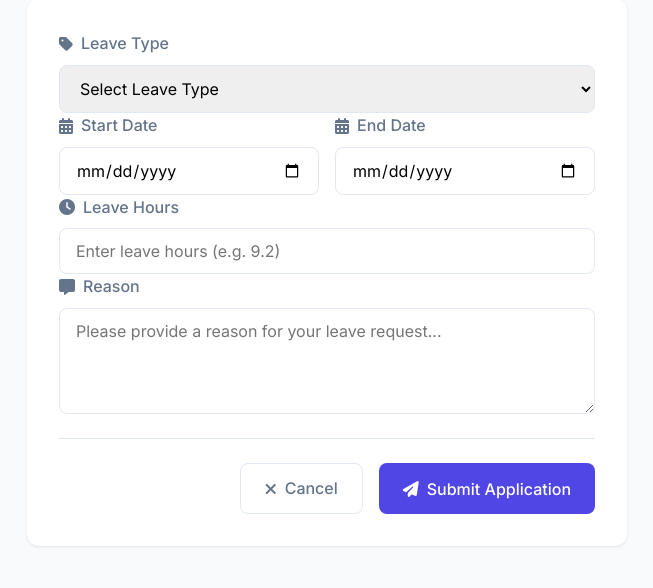
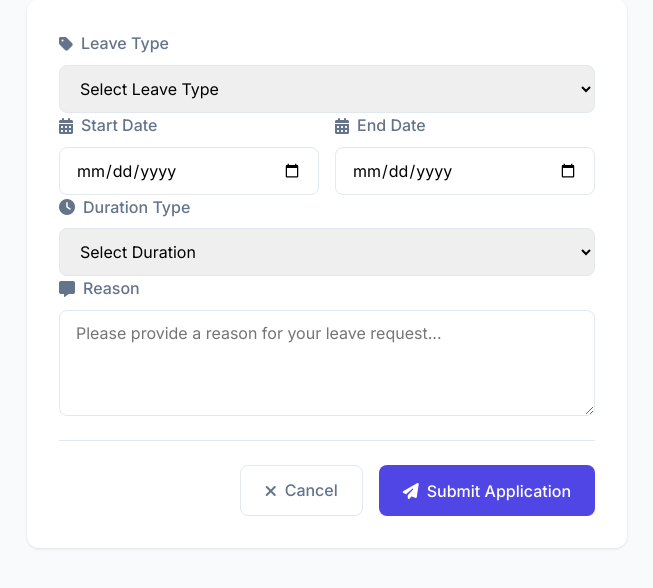
Before and after one commit to rami629914-star/Acebiz-HRMS, a Flask app: page /apply-leave in a window 1280 px wide; the page is wider, and only the part inside the window is pictured. Shown: the part 159-747 px from the top of that part, without its empty margins (5-658 px from the left). Run offline with Flask 3, Linux system fonts and the light colour scheme; a user stored in the database is signed in.

Commit message:
add duration type options: full day, half day, custom hours
- Full Day = 7.36 hrs auto debit
- Half Day = 3.68 hrs auto debit
- Custom Hours = manually enter (2hr, 3hr etc.)
- Auto-calculates total hours based on days x hours per day

Co-Authored-By: Claude Opus 4.6 <noreply@anthropic.com>

```diff
--- a/templates/apply_leave.html
+++ b/templates/apply_leave.html
@@ -43,17 +43,38 @@
 
             <div class="form-row">
                 <div class="form-group">
-                    <label for="hours">
-                        <i class="fas fa-clock"></i> Leave Hours
+                    <label for="duration_type">
+                        <i class="fas fa-clock"></i> Duration Type
                     </label>
-                    <input type="number" id="hours" name="hours" step="0.01" min="0.01" required placeholder="Enter leave hours (e.g. 9.2)">
+                    <select id="duration_type" required>
+                        <option value="">Select Duration</option>
+                        <option value="full_day">Full Day (7.36 hrs)</option>
+                        <option value="half_day">Half Day (3.68 hrs)</option>
+                        <option value="custom">Custom Hours</option>
+                    </select>
                 </div>
             </div>
+
+            <div class="form-row" id="customHoursRow" style="display: none;">
+                <div class="form-group">
+                    <label for="custom_hours">
+                        <i class="fas fa-hourglass-half"></i> Enter Hours
+                    </label>
+                    <input type="number" id="custom_hours" step="0.01" min="0.01" max="7.36" placeholder="e.g. 2, 3, 4.5">
+                </div>
+            </div>
+
+            <!-- Hidden field that actually submits -->
+            <input type="hidden" id="hours" name="hours" value="0">
 
             <div class="form-group" id="daysInfo" style="display: none;">
                 <div class="info-box">
                     <i class="fas fa-info-circle"></i>
-                    <span>Duration: <strong id="totalDays">0</strong> day(s) | Hours: <strong id="displayHours">0</strong></span>
+                    <span>
+                        Duration: <strong id="totalDays">0</strong> day(s) |
+                        Hours per day: <strong id="hoursPerDay">0</strong> |
+                        Total Hours: <strong id="displayHours">0</strong>
+                    </span>
                 </div>
             </div>
 
@@ -79,11 +100,16 @@
 
 {% block scripts %}
 <script>
+    const HOURS_PER_DAY = 7.36;
     const startDate = document.getElementById('start_date');
     const endDate = document.getElementById('end_date');
-    const hoursInput = document.getElementById('hours');
+    const durationType = document.getElementById('duration_type');
+    const customHoursRow = document.getElementById('customHoursRow');
+    const customHours = document.getElementById('custom_hours');
+    const hiddenHours = document.getElementById('hours');
     const daysInfo = document.getElementById('daysInfo');
     const totalDays = document.getElementById('totalDays');
+    const hoursPerDay = document.getElementById('hoursPerDay');
     const displayHours = document.getElementById('displayHours');
 
     // Set minimum date to today
@@ -91,32 +117,80 @@
     startDate.setAttribute('min', today);
     endDate.setAttribute('min', today);
 
-    function updateInfo() {
+    function getDays() {
         if (startDate.value && endDate.value) {
             const start = new Date(startDate.value);
             const end = new Date(endDate.value);
             const diffTime = end - start;
-            const diffDays = Math.ceil(diffTime / (1000 * 60 * 60 * 24)) + 1;
+            const days = Math.ceil(diffTime / (1000 * 60 * 60 * 24)) + 1;
+            return days > 0 ? days : 0;
+        }
+        return 0;
+    }
 
-            if (diffDays > 0) {
-                totalDays.textContent = diffDays;
-                displayHours.textContent = hoursInput.value || '0';
-                daysInfo.style.display = 'block';
-            } else {
-                daysInfo.style.display = 'none';
-            }
+    function calculateHours() {
+        const days = getDays();
+        const type = durationType.value;
+        let hrsPerDay = 0;
+        let total = 0;
+
+        if (type === 'full_day') {
+            hrsPerDay = HOURS_PER_DAY;
+            total = days * HOURS_PER_DAY;
+        } else if (type === 'half_day') {
+            hrsPerDay = HOURS_PER_DAY / 2;
+            total = days * (HOURS_PER_DAY / 2);
+        } else if (type === 'custom') {
+            hrsPerDay = parseFloat(customHours.value) || 0;
+            total = days * hrsPerDay;
+        }
+
+        total = Math.round(total * 100) / 100;
+        hiddenHours.value = total;
+
+        if (days > 0 && type) {
+            totalDays.textContent = days;
+            hoursPerDay.textContent = hrsPerDay.toFixed(2) + ' hrs';
+            displayHours.textContent = total.toFixed(2) + ' hrs';
+            daysInfo.style.display = 'block';
+        } else {
+            daysInfo.style.display = 'none';
         }
     }
 
+    durationType.addEventListener('change', function() {
+        if (this.value === 'custom') {
+            customHoursRow.style.display = 'flex';
+            customHours.setAttribute('required', 'required');
+        } else {
+            customHoursRow.style.display = 'none';
+            customHours.removeAttribute('required');
+            customHours.value = '';
+        }
+        calculateHours();
+    });
+
     startDate.addEventListener('change', function() {
         endDate.setAttribute('min', this.value);
-        updateInfo();
+        calculateHours();
     });
 
-    endDate.addEventListener('change', updateInfo);
-    hoursInput.addEventListener('input', function() {
-        displayHours.textContent = this.value || '0';
-        updateInfo();
+    endDate.addEventListener('change', calculateHours);
+    customHours.addEventListener('input', calculateHours);
+
+    // Form validation
+    document.getElementById('leaveForm').addEventListener('submit', function(e) {
+        const total = parseFloat(hiddenHours.value);
+        if (!durationType.value) {
+            e.preventDefault();
+            alert('Please select a duration type');
+            return;
+        }
+        if (total <= 0) {
+            e.preventDefault();
+            alert('Please fill in dates and duration correctly');
+            return;
+        }
     });
 </script>
 {% endblock %}
```
